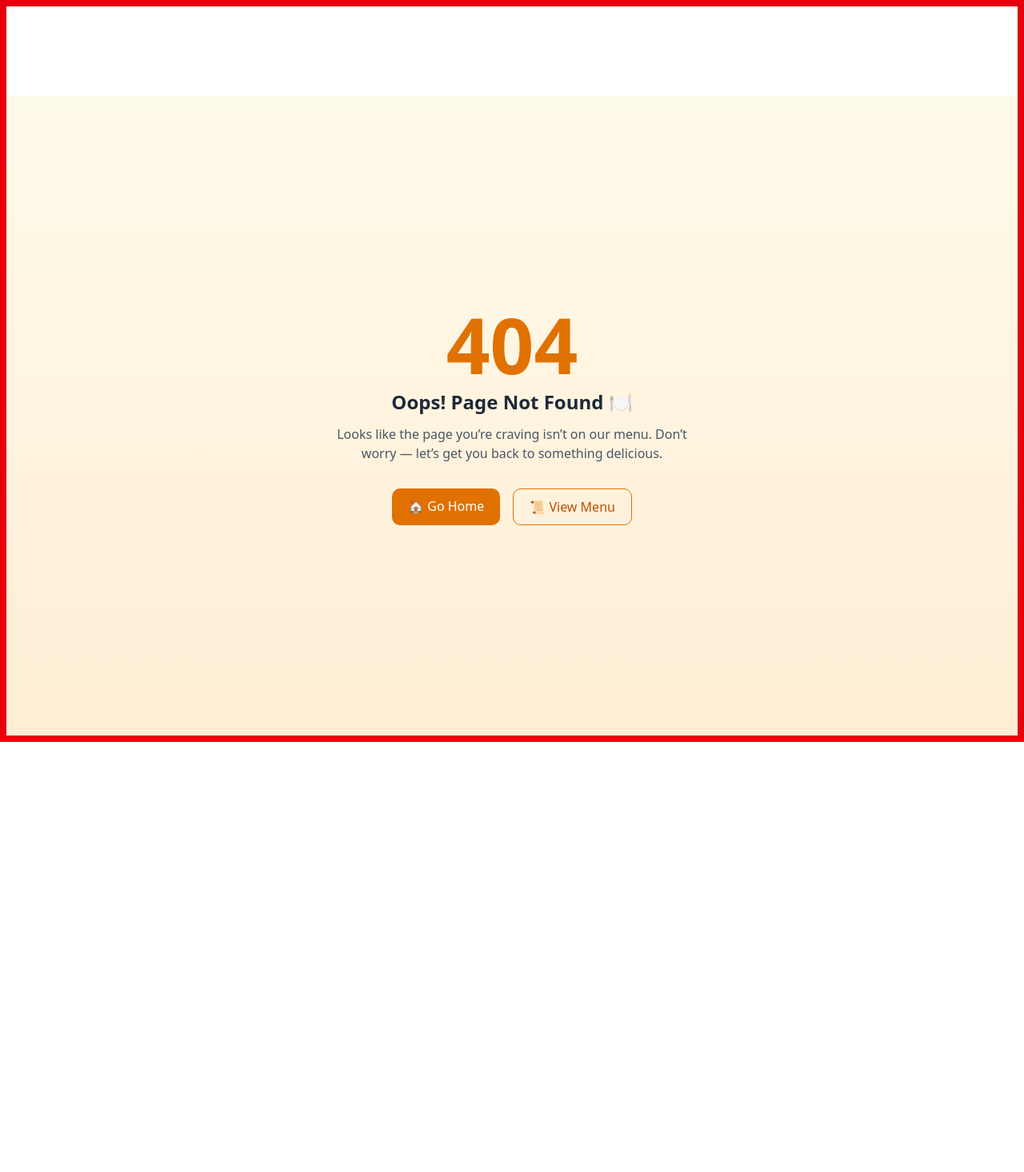
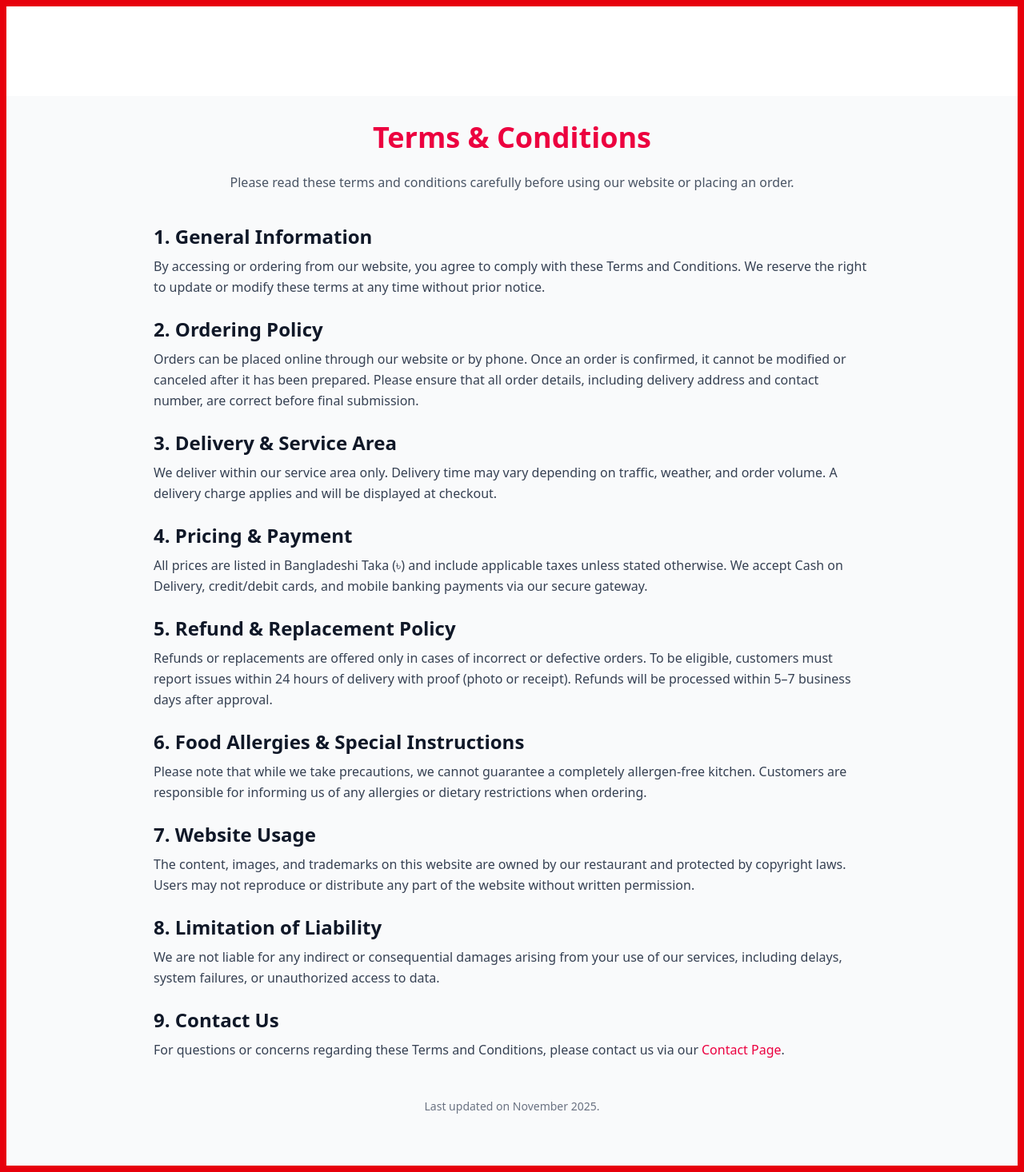
Before and after one commit to ShresthaShome/kachchi-bon, a Next.js app in the folder frontend/: page /terms in a window 1280 px wide. Before the commit this address had no page. Shown: the whole page at 80% size. Before the commit the page ends 928 px from the top, so only its background shows below. Built offline with nearby package versions, Linux system fonts and the light colour scheme.

Commit message:
feat: terms page

```diff
--- /dev/null
+++ b/frontend/src/app/terms/page.tsx
@@ -0,0 +1,129 @@
+export default function page() {
+  return (
+    <main className="min-h-screen bg-gray-50 text-gray-800 pb-16 pt-8 px-6">
+      <div className="max-w-4xl mx-auto">
+        <h1 className="text-4xl font-extrabold text-rose-600 mb-6 text-center">
+          Terms & Conditions
+        </h1>
+        <p className="text-center text-gray-600 mb-10">
+          Please read these terms and conditions carefully before using our
+          website or placing an order.
+        </p>
+
+        <section className="space-y-6">
+          <div>
+            <h2 className="text-2xl font-semibold mb-2 text-gray-900">
+              1. General Information
+            </h2>
+            <p className="text-gray-700 leading-relaxed">
+              By accessing or ordering from our website, you agree to comply
+              with these Terms and Conditions. We reserve the right to update or
+              modify these terms at any time without prior notice.
+            </p>
+          </div>
+
+          <div>
+            <h2 className="text-2xl font-semibold mb-2 text-gray-900">
+              2. Ordering Policy
+            </h2>
+            <p className="text-gray-700 leading-relaxed">
+              Orders can be placed online through our website or by phone. Once
+              an order is confirmed, it cannot be modified or canceled after it
+              has been prepared. Please ensure that all order details, including
+              delivery address and contact number, are correct before final
+              submission.
+            </p>
+          </div>
+
+          <div>
+            <h2 className="text-2xl font-semibold mb-2 text-gray-900">
+              3. Delivery & Service Area
+            </h2>
+            <p className="text-gray-700 leading-relaxed">
+              We deliver within our service area only. Delivery time may vary
+              depending on traffic, weather, and order volume. A delivery charge
+              applies and will be displayed at checkout.
+            </p>
+          </div>
+
+          <div>
+            <h2 className="text-2xl font-semibold mb-2 text-gray-900">
+              4. Pricing & Payment
+            </h2>
+            <p className="text-gray-700 leading-relaxed">
+              All prices are listed in Bangladeshi Taka (৳) and include
+              applicable taxes unless stated otherwise. We accept Cash on
+              Delivery, credit/debit cards, and mobile banking payments via our
+              secure gateway.
+            </p>
+          </div>
+
+          <div>
+            <h2 className="text-2xl font-semibold mb-2 text-gray-900">
+              5. Refund & Replacement Policy
+            </h2>
+            <p className="text-gray-700 leading-relaxed">
+              Refunds or replacements are offered only in cases of incorrect or
+              defective orders. To be eligible, customers must report issues
+              within 24 hours of delivery with proof (photo or receipt). Refunds
+              will be processed within 5–7 business days after approval.
+            </p>
+          </div>
+
+          <div>
+            <h2 className="text-2xl font-semibold mb-2 text-gray-900">
+              6. Food Allergies & Special Instructions
+            </h2>
+            <p className="text-gray-700 leading-relaxed">
+              Please note that while we take precautions, we cannot guarantee a
+              completely allergen-free kitchen. Customers are responsible for
+              informing us of any allergies or dietary restrictions when
+              ordering.
+            </p>
+          </div>
+
+          <div>
+            <h2 className="text-2xl font-semibold mb-2 text-gray-900">
+              7. Website Usage
+            </h2>
+            <p className="text-gray-700 leading-relaxed">
+              The content, images, and trademarks on this website are owned by
+              our restaurant and protected by copyright laws. Users may not
+              reproduce or distribute any part of the website without written
+              permission.
+            </p>
+          </div>
+
+          <div>
+            <h2 className="text-2xl font-semibold mb-2 text-gray-900">
+              8. Limitation of Liability
+            </h2>
+            <p className="text-gray-700 leading-relaxed">
+              We are not liable for any indirect or consequential damages
+              arising from your use of our services, including delays, system
+              failures, or unauthorized access to data.
+            </p>
+          </div>
+
+          <div>
+            <h2 className="text-2xl font-semibold mb-2 text-gray-900">
+              9. Contact Us
+            </h2>
+            <p className="text-gray-700 leading-relaxed">
+              For questions or concerns regarding these Terms and Conditions,
+              please contact us via our
+              <a href="/contact" className="text-rose-600 hover:underline ml-1">
+                Contact Page
+              </a>
+              .
+            </p>
+          </div>
+        </section>
+
+        <p className="text-center text-gray-500 text-sm mt-12">
+          Last updated on November 2025.
+        </p>
+      </div>
+    </main>
+  );
+}
```
Also changed, not shown: 1 other file (tests, documents, lock files or other folders).
